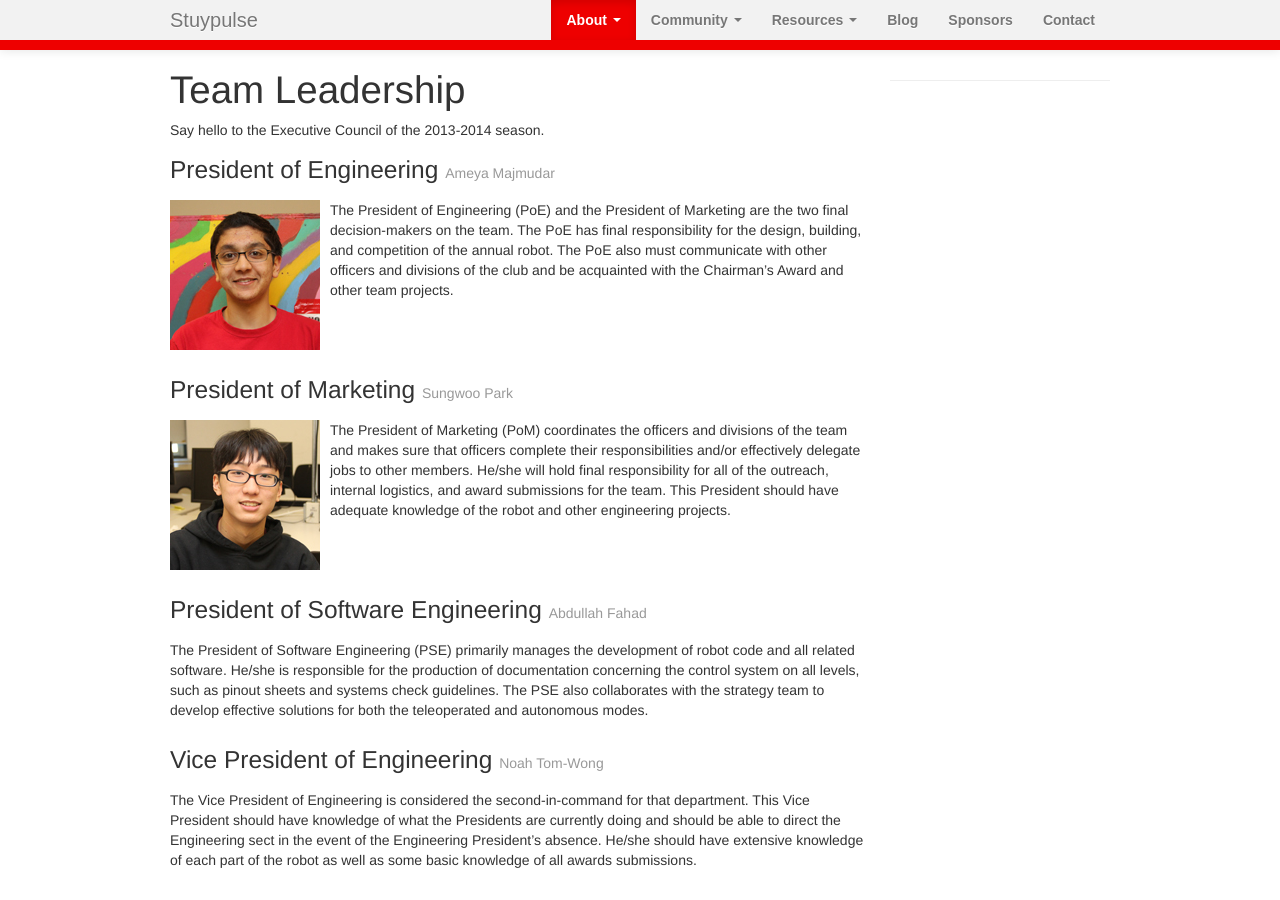
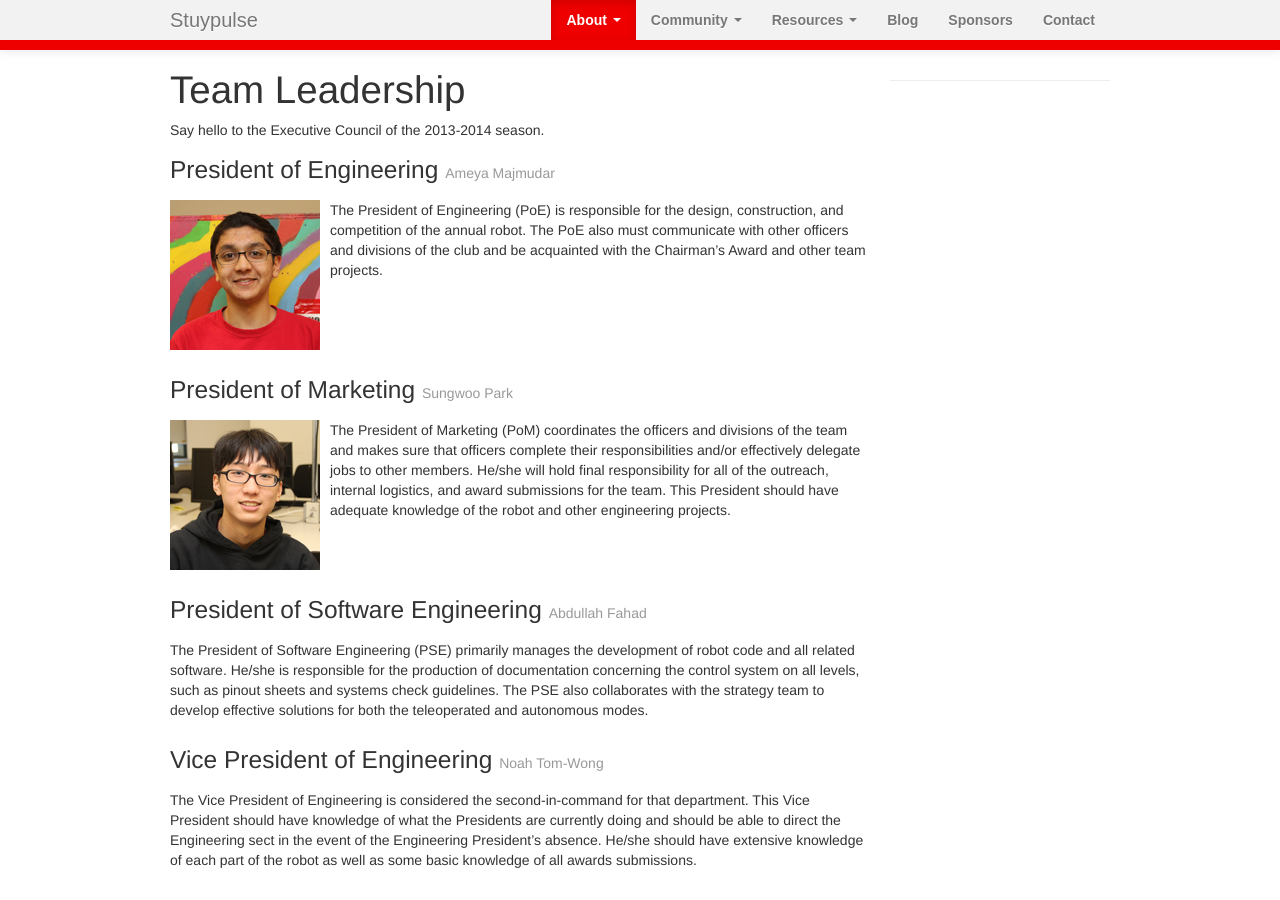
Before and after one commit to StuyPulse/team694.github.io, a Jekyll site: the page built from about/ec/index.md, in a window 1280 px wide and 900 px high. Built offline with Jekyll 4.4.1, drawn with Linux system fonts in a browser that asks for light colours; nearby versions of some CDN libraries.

Commit message:
Fix a funny sentence

```diff
--- a/about/ec/index.md
+++ b/about/ec/index.md
@@ -52,7 +52,7 @@ Say hello to the Executive Council of the 2013-2014 season.
 ### President of Engineering <small>{{ page.positions.poe.name }}</small>
 <div markdown="1" class="ec-description">
 {% if page.positions.poe.photo %} <img src="{{ page.positions.poe.photo }}" class="ec-photo" alt="President of Engineering"> {% endif %}
-The President of Engineering (PoE) and the President of Marketing are the two final decision-makers on the team. The PoE has final responsibility for the design, building, and competition of the annual robot.  The PoE also must communicate with other officers and divisions of the club and be acquainted with the Chairman's Award and other team projects.
+The President of Engineering (PoE) is responsible for the design, construction, and competition of the annual robot. The PoE also must communicate with other officers and divisions of the club and be acquainted with the Chairman's Award and other team projects.
 </div>
 
 ### President of Marketing <small>{{ page.positions.pom.name }}</small>
```
